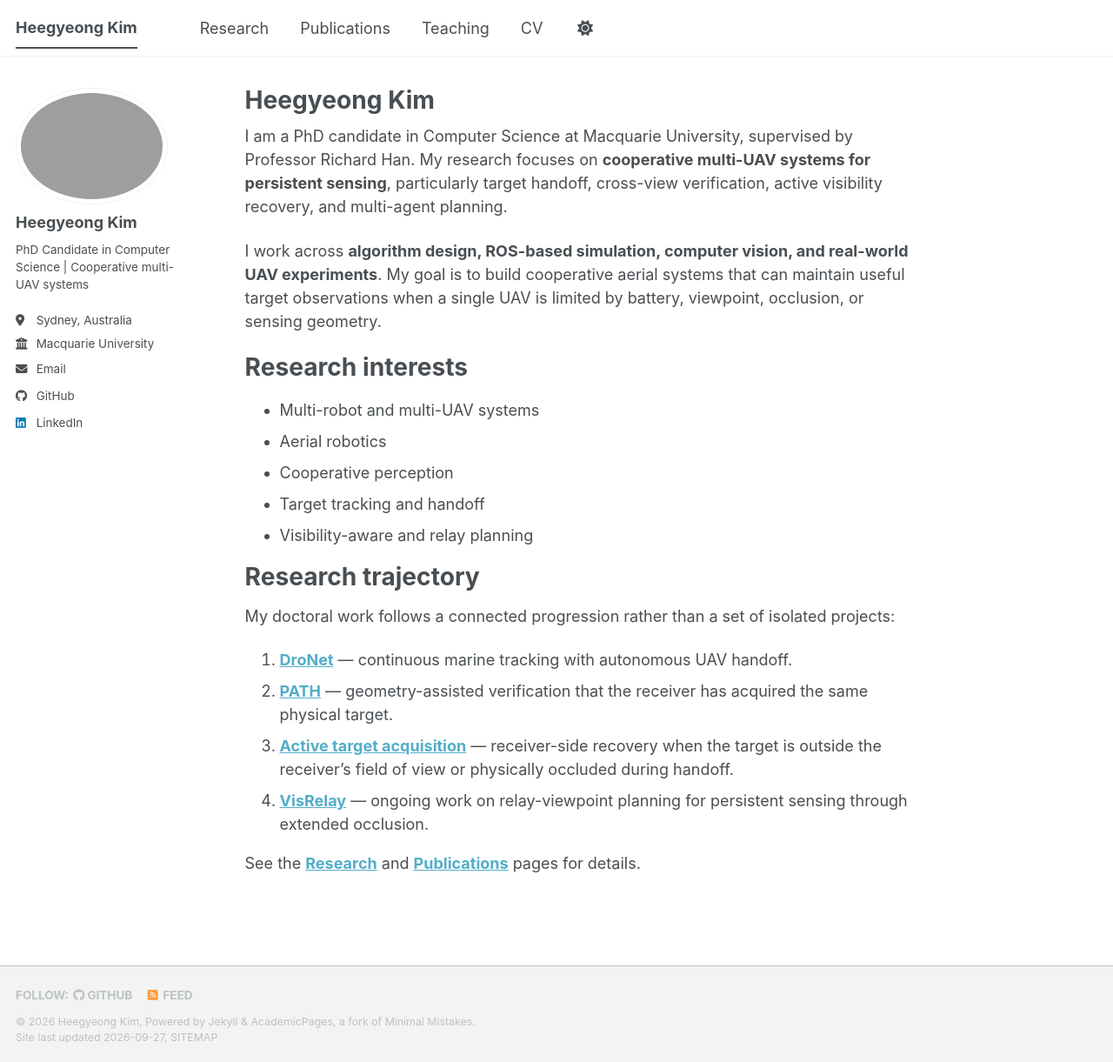
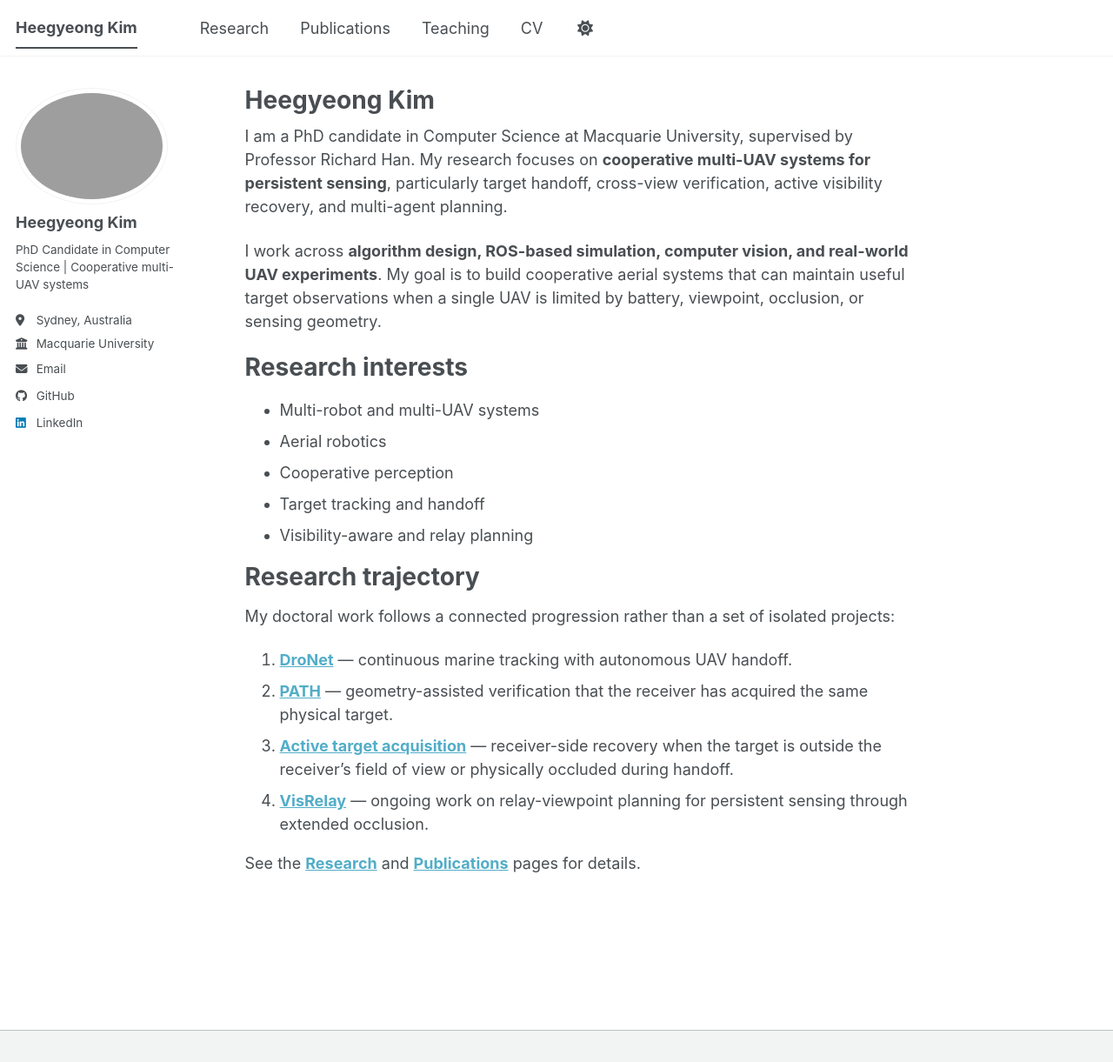
Before and after one commit to HeegyeongK/heegyeongk.github.io, a Jekyll site: the page built from _pages/about.md, in a window 1280 px wide and 1221 px high. Shown: the whole window at 87% size. Built offline with Jekyll 4.4.1, drawn with Linux system fonts in a browser that asks for light colours; a style sheet for code colours, icons or effects is not loaded.

Commit message:
Hide Academic Pages footer

```diff
--- a/_includes/footer.html
+++ b/_includes/footer.html
@@ -1,25 +1 @@
-{% include base_path %}
-
-{% if site.author.github or site.author.bitbucket or site.atom_feed.hide != true %}
-<div class="page__footer-follow">
-  <ul class="social-icons">
-    {% if site.data.ui-text[site.locale].follow_label %}
-      <li><strong>{{ site.data.ui-text[site.locale].follow_label }}</strong></li>
-    {% endif %}
-    {% if site.author.github %}
-      <li><a href="https://github.com/{{ site.author.github }}"><i class="fab fa-github" aria-hidden="true"></i> GitHub</a></li>
-    {% endif %}
-    {% if site.author.bitbucket %}
-      <li><a href="https://bitbucket.org/{{ site.author.bitbucket }}"><i class="fab fa-bitbucket" aria-hidden="true"></i> Bitbucket</a></li>
-    {% endif %}
-    {% if site.atom_feed.hide != true %}
-    <li><a href="{% if site.atom_feed.path %}{{ site.atom_feed.path }}{% else %}{{ base_path }}/feed.xml{% endif %}"><i class="fa fa-fw fa-rss-square" aria-hidden="true"></i> {{ site.data.ui-text[site.locale].feed_label | default: "Feed" }}</a></li>
-    {% endif %}
-  </ul>
-</div>
-{% endif %}
-
-<div class="page__footer-copyright">
-  &copy; {{ site.time | date: '%Y' }} {{ site.name | default: site.title }}, {{ site.data.ui-text[site.locale].powered_by | default: "Powered by" }} <a href="https://jekyllrb.com" rel="nofollow">Jekyll</a> &amp; <a href="https://github.com/academicpages/academicpages.github.io">AcademicPages</a>, a fork of <a href="https://mademistakes.com/work/minimal-mistakes-jekyll-theme/" rel="nofollow">Minimal Mistakes</a>.<br />
-  Site last updated {{ "now" | date: '%Y-%m-%d' }}, <a href="/sitemap/" style="text-transform: uppercase;">{{ site.data.ui-text[site.locale].site_map | default: "Sitemap" }}</a>
-</div>
+<!-- Footer intentionally hidden for this site. -->
```
